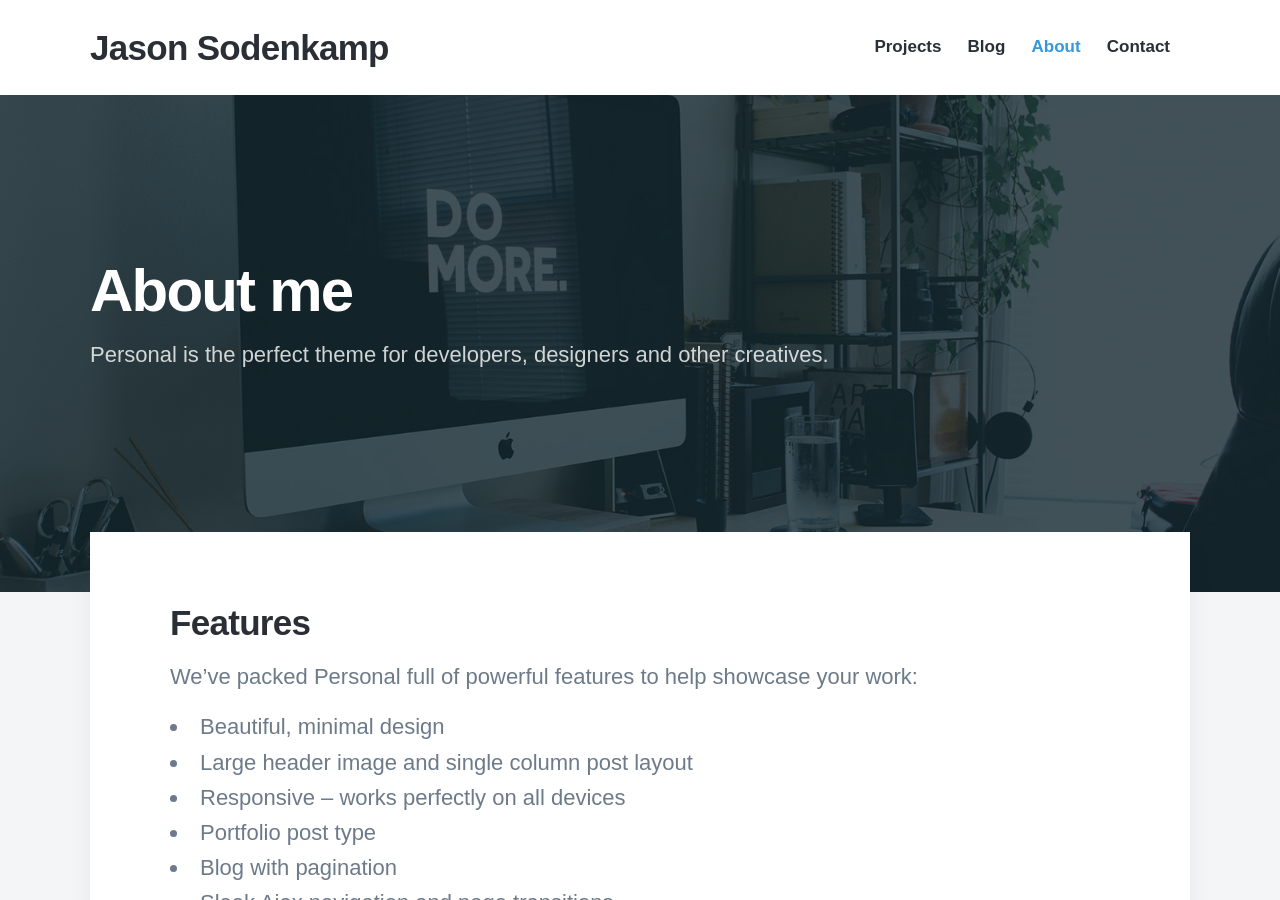
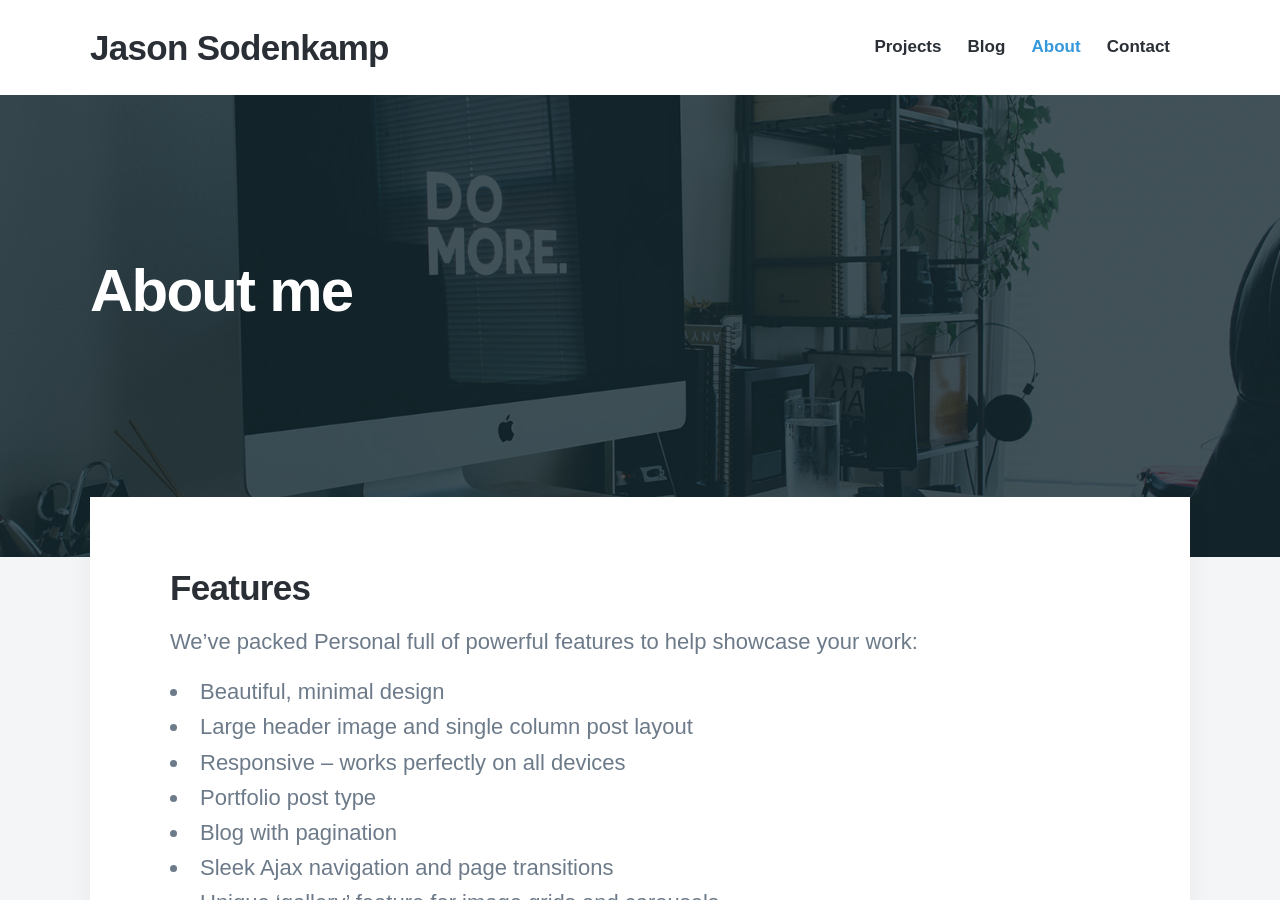
Before and after one commit to jcsodenkamp/jcsodenkamp.github.io, a Jekyll site: the page built from _pages/about.md, in a window 1280 px wide and 900 px high. Built offline with Jekyll 4.4.1, drawn with Linux system fonts in a browser that asks for light colours; nearby versions of some CDN libraries; some web fonts are replaced.

Commit message:
Update about.md

```diff
--- a/_pages/about.md
+++ b/_pages/about.md
@@ -1,6 +1,6 @@
 ---
 title: About me
-subtitle: Personal is the perfect theme for developers, designers and other creatives.
+subtitle:
 description: Personal is the perfect theme for developers, designers and other creatives.
 featured_image: /images/demo/about.jpg
 ---
```
